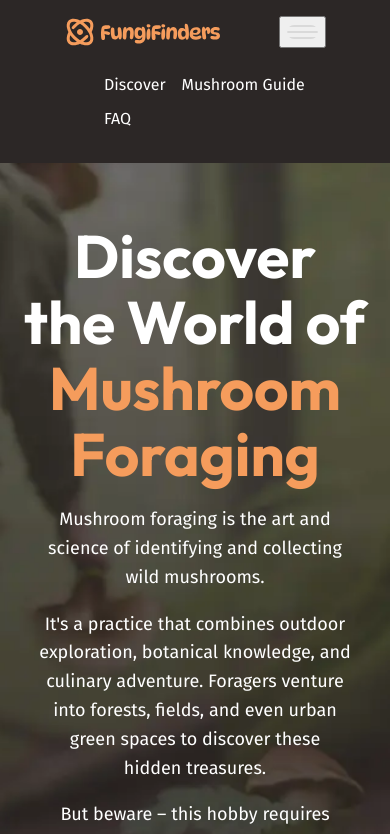
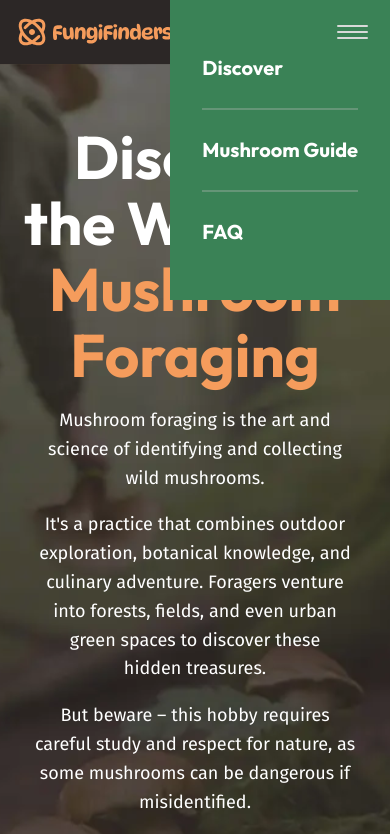
Before and after one commit to DvirHirsch/fungi-finders, a plain HTML site: page index.html in a window 390 px wide. Both pictures are taken after a click on the button "Menu". Shown: the top 834 px of the page. Drawn offline with Linux system fonts and the light colour scheme.

Commit message:
hamburger menu functionality

```diff
--- a/index.html
+++ b/index.html
@@ -11,6 +11,7 @@
 			rel="stylesheet"
 		/>
 		<link rel="stylesheet" href="style.css" />
+		<script src="/main.js" defer></script>
 	</head>
 
 	<body>
--- /dev/null
+++ b/main.js
@@ -0,0 +1,14 @@
+const navToggle = document.querySelector('[aria-controls="primary-nav"]');
+const primaryNav = document.querySelector('#primary-nav');
+
+navToggle.addEventListener('click', () => {
+	const navOpened = navToggle.getAttribute('aria-expanded');
+
+	if (navOpened === 'false') {
+		navToggle.setAttribute('aria-expanded', 'true');
+	} else {
+		navToggle.setAttribute('aria-expanded', 'false');
+	}
+
+	// console.log(navOpened);
+});
--- a/style.css
+++ b/style.css
@@ -252,19 +252,71 @@
 	}
 
 	.site-header__inner {
-		margin-inline: 48px;
+		/* margin-inline: 48px; */
 		display: flex;
+		gap: 0.5rem 1rem;
 		flex-wrap: wrap;
-		gap: 0.5rem 1rem;
 		justify-content: space-between;
+	}
+
+	[aria-controls='primary-nav'] {
+		z-index: 100;
+		cursor: pointer;
+		background: transparent;
+		border: 0;
+
+		img {
+			border-radius: 0;
+		}
+	}
+
+	[aria-controls='primary-nav'] {
+		display: none;
 	}
 
 	.primary-nav {
 		ul {
 			display: flex;
 			flex-wrap: wrap;
+			padding-left: 0;
 			list-style: none;
 			gap: 0.5rem 1rem;
+		}
+
+		@media (width < 760px) {
+			display: none;
+			position: absolute;
+			z-index: 10;
+			top: 0;
+			right: 0;
+			font-size: var(--font-size-lg);
+			font-weight: 700;
+			font-family: var(--ff-heading);
+			background-color: var(--background-accent-main);
+			padding: 2rem;
+			border-radius: 0 0 0 --border-radius-3;
+
+			ul {
+				gap: 0;
+				flex-direction: column;
+			}
+
+			li + li {
+				margin-block-start: 1.5rem;
+				padding-block-start: 1.5rem;
+				border-top: 2px solid var(--background-accent-light);
+			}
+
+			/* Toggle menu when expanded */
+			[aria-expanded='true'] ~ & {
+				display: block;
+			}
+		}
+	}
+
+	@media (width < 760px) {
+		[aria-controls='primary-nav'] {
+			display: block;
 		}
 	}
 
```
